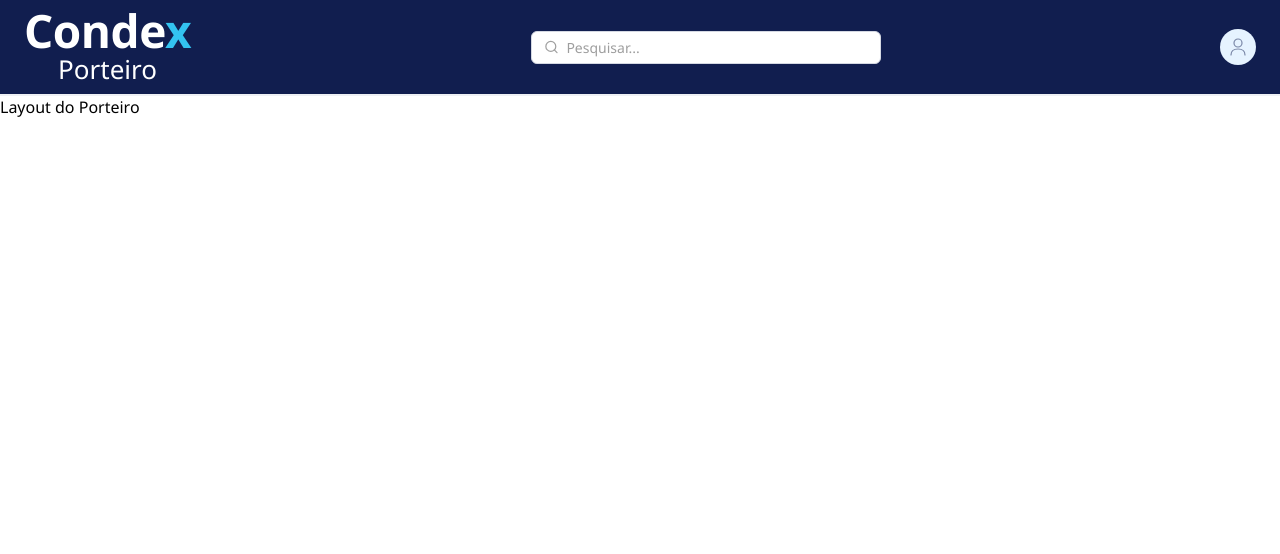
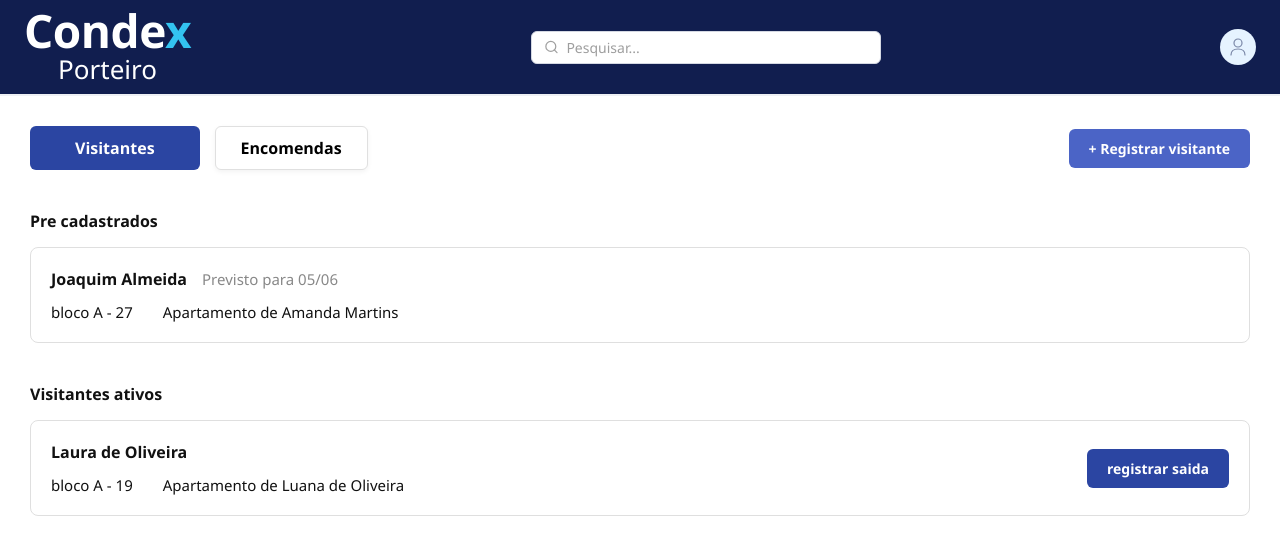
Before and after one commit to Condex-TCC/Condex-Front, a React (Vite) app: page /porteiro in a window 1280 px wide. Shown: the top 554 px of the page. Built offline with nearby package versions, Linux system fonts and the light colour scheme.

Commit message:
Fazendo o a tela inicial do porteiro

```diff
--- /dev/null
+++ b/src/css/paginainicialPorteiro.css
@@ -0,0 +1,122 @@
+.dashboard--container {
+  font-family: Arial, Helvetica, sans-serif;
+  padding: 30px;
+  color: #111;
+  width: 100vw;
+}
+
+.header--section {
+  display: flex;
+  justify-content: space-between;
+  align-items: center;
+  margin-bottom: 40px;
+}
+
+.tabs--group {
+  display: flex;
+  gap: 15px;
+}
+
+.tab--active {
+  background-color: #2b45a2; /* Azul escuro idêntico ao da aba ativa */
+  color: #ffffff;
+  border: none;
+  padding: 10px 45px;
+  border-radius: 6px;
+  font-size: 16px;
+  font-weight: bold;
+  cursor: pointer;
+}
+
+.tab--inactive {
+  background-color: #ffffff;
+  color: #000000;
+  border: 1px solid #e0e0e0;
+  padding: 10px 25px;
+  border-radius: 6px;
+  font-size: 16px;
+  font-weight: bold;
+  cursor: pointer;
+  box-shadow: 0px 2px 5px rgba(0, 0, 0, 0.05);
+}
+
+.btn--add {
+  background-color: #4b64c6; /* Azul levemente mais claro para o botão superior */
+  color: #ffffff;
+  border: none;
+  padding: 10px 20px;
+  border-radius: 6px;
+  font-size: 14px;
+  font-weight: bold;
+  cursor: pointer;
+}
+
+.list--section {
+  margin-bottom: 40px;
+}
+
+.section--title {
+  font-size: 16px;
+  font-weight: bold;
+  margin-bottom: 15px;
+}
+
+.card--item {
+  border: 1px solid #dfdfdf;
+  border-radius: 8px;
+  padding: 20px;
+  background-color: #ffffff;
+}
+
+.card--top {
+  display: flex;
+  align-items: baseline;
+  margin-bottom: 12px;
+}
+
+.text--name {
+  font-size: 16px;
+  font-weight: bold;
+  margin-right: 15px;
+}
+
+.text--date {
+  color: #888888;
+  font-size: 15px;
+}
+
+.card--bottom {
+  display: flex;
+  align-items: center;
+}
+
+.text--block {
+  font-size: 15px;
+  margin-right: 30px;
+}
+
+.text--apt {
+  font-size: 15px;
+}
+
+.card--active {
+  display: flex;
+  justify-content: space-between;
+  align-items: center;
+}
+
+.info--group {
+  display: flex;
+  flex-direction: column;
+}
+
+.btn--exit {
+  background-color: #2b45a2; /* Mesmo azul da aba ativa */
+  color: #ffffff;
+  border: none;
+  padding: 10px 20px;
+  border-radius: 6px;
+  font-size: 14px;
+  font-weight: bold;
+  cursor: pointer;
+}
--- a/src/layouts/PorteiroLayout.jsx
+++ b/src/layouts/PorteiroLayout.jsx
@@ -1,6 +1,7 @@
 //Elemento que permite adicioar outros componentes dentro de si
 import { Outlet } from 'react-router-dom';
 import HeaderPorteiro from '../components/porteiro/headerPorteiro';
+import PaginainicialPorteiro from '../pages/porteiro/telaInicialPorteiro';
 
 //Layout do Porteiro
 
@@ -18,7 +19,8 @@ function PorteiroLayout(){
 
             {/* Permite renderizar outros componentes dentro desse layout */}
             <Outlet></Outlet>
-            <div>Layout do Porteiro</div>
+
+            <PaginainicialPorteiro></PaginainicialPorteiro>
 
         </div>
     )
--- /dev/null
+++ b/src/pages/porteiro/telaInicialPorteiro.jsx
@@ -0,0 +1,59 @@
+//Local das importações
+import "../../css/paginainicialPorteiro.css"
+
+//Página inicial do porteiro
+
+//Função que cria o componente do porteiro
+function PaginainicialPorteiro(){
+
+    //Retorna um componente
+    return (
+    <div className="dashboard--container">
+
+      <div className="header--section">
+        <div className="tabs--group">
+          <button className="tab--active">Visitantes</button>
+          <button className="tab--inactive">Encomendas</button>
+        </div>
+        <button className="btn--add">+ Registrar visitante</button>
+      </div>
+
+      <div className="list--section">
+        <h2 className="section--title">Pre cadastrados</h2>
+
+        <div className="card--item">
+          <div className="card--top">
+            <span className="text--name">Joaquim Almeida</span>
+            <span className="text--date">Previsto para 05/06</span>
+          </div>
+          <div className="card--bottom">
+            <span className="text--block">bloco A - 27</span>
+            <span className="text--apt">Apartamento de Amanda Martins</span>
+          </div>
+        </div>
+      </div>
+
+      <div className="list--section">
+        <h2 className="section--title">Visitantes ativos</h2>
+
+        <div className="card--item card--active">
+          <div className="info--group">
+            <div className="card--top">
+              <span className="text--name">Laura de Oliveira</span>
+            </div>
+            <div className="card--bottom">
+              <span className="text--block">bloco A - 19</span>
+              <span className="text--apt">Apartamento de Luana de Oliveira</span>
+            </div>
+          </div>
+
+          <button className="btn--exit">registrar saida</button>
+        </div>
+      </div>
+
+    </div>
+  )
+}
+
+//Exportando o compomente para ser utilizado em outra página
+export default PaginainicialPorteiro
```
